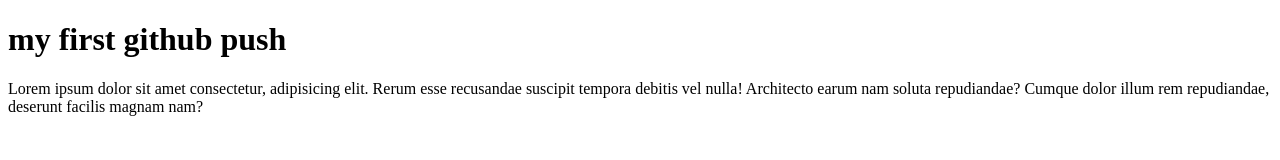
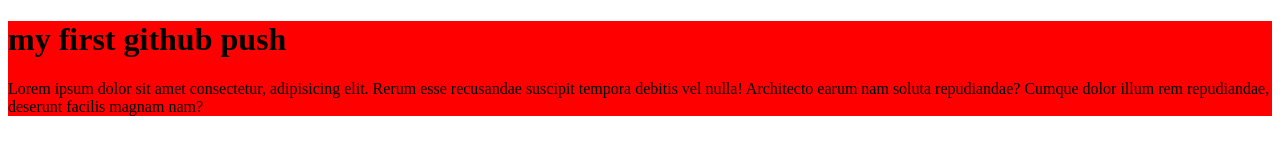
Before and after one commit to tanjir07/my-first-github-repo, a plain HTML site: page index.html in a window 1280 px wide. Drawn offline with Linux system fonts and the light colour scheme.

Commit message:
bg color added

```diff
--- a/index.html
+++ b/index.html
@@ -5,10 +5,11 @@
     <meta name="viewport" content="width=, initial-scale=1.0">
     <title>my first github repo
     </title>
+    <link rel="stylesheet" href="style.css">
 </head>
 <body>
 
-    <div>
+    <div class="css">
         <h1>my first github push</h1>
         <p>Lorem ipsum dolor sit amet consectetur, adipisicing elit. Rerum esse recusandae suscipit tempora debitis vel nulla! Architecto earum nam soluta repudiandae? Cumque dolor illum rem repudiandae, deserunt facilis magnam nam?</p>
     </div>
--- /dev/null
+++ b/style.css
@@ -0,0 +1,3 @@
+.css{
+    background: red;
+}
```
